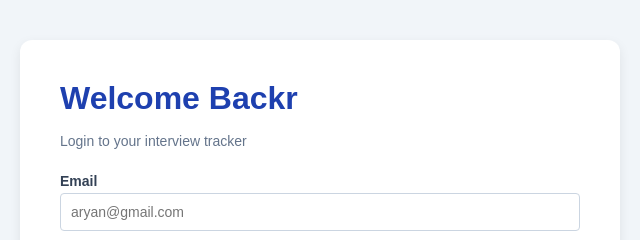
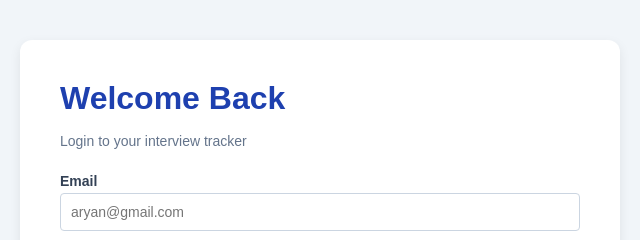
Before and after one commit to aryantripathi-tech/interview-practice-tracker, a website: page frontend/index.html in a window 1280 px wide. Shown: the top 240 px of the page, 320-960 px from the left. Drawn offline with Linux system fonts and the light colour scheme.

Commit message:
Code Fix

```diff
--- a/frontend/index.html
+++ b/frontend/index.html
@@ -9,7 +9,7 @@
 <body>
     <div class="container">
 
-        <h1>Welcome Backr</h1>
+        <h1>Welcome Back</h1>
         <p style="color: #64748b; margin-bottom: 24px;">
             Login to your interview tracker
         </p>
```
